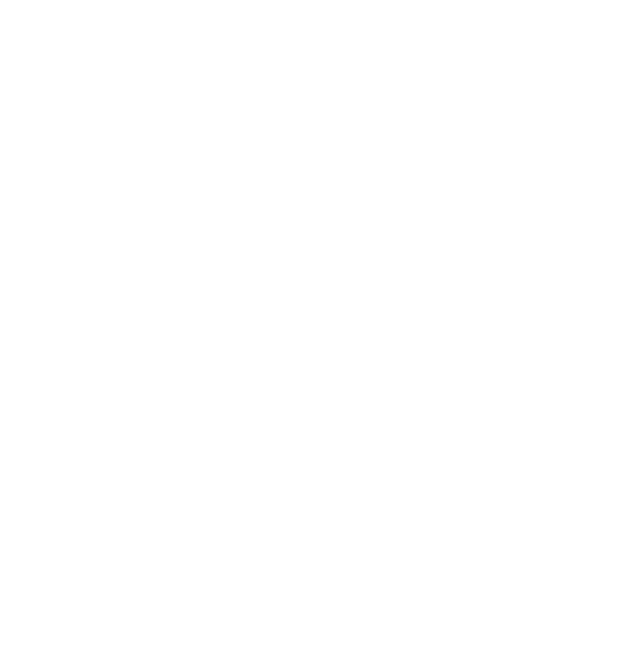
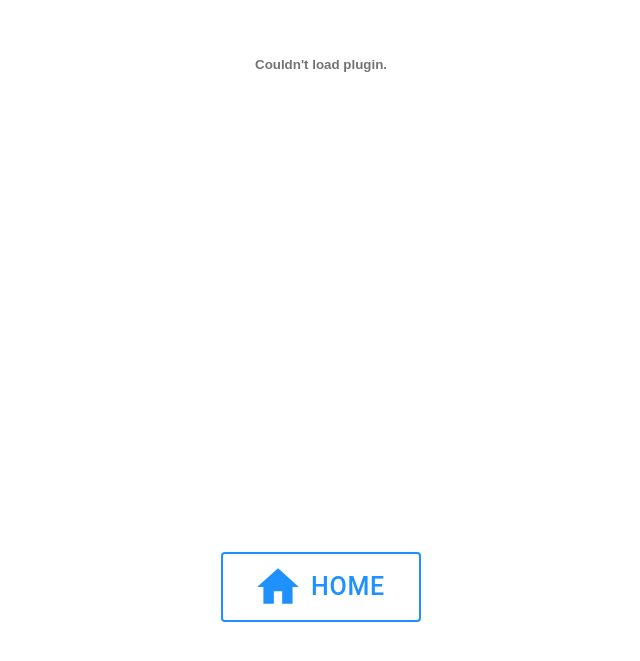
Before and after one commit to ElmarKenguerli/WC_SUDAT-WebApp, a React (Create React App) app: page /ReportPage in a window 1280 px wide. Before the commit this address had no page. Shown: the part 629-1290 px from the top of the page, without its empty margins (319-959 px from the left). Before the commit the page ends 800 px from the top, so only its background shows below. Built offline with nearby package versions, Linux system fonts and the light colour scheme.

Commit message:
Added ReportPage - pdf Report (moved from Landing)

```diff
--- a/src/App.js
+++ b/src/App.js
@@ -6,7 +6,7 @@
 import Assessment from "./Pages/Assessment";
 import Login from "./Pages/Login";
 import Signup from "./Pages/Signup";
-//import Screening from "./Components/Screening";
+import ReportPage from "./Pages/ReportPage";
 import LandingPage from "./Pages/LandingPage";
 
 
@@ -24,6 +24,7 @@
       <Route path="/LandingPage/" element ={<LandingPage/>}/>
       <Route path="/Assessment" element={<Assessment/>} />
       <Route path="/Signup/" element={<Signup/>} />
+      <Route path="/ReportPage/" element={<ReportPage/>} />
 
     </Routes>
 
--- a/src/Components/Screening.js
+++ b/src/Components/Screening.js
@@ -9,15 +9,15 @@
 //import SliderQuestion  from "./SliderQuestion";
 import BooleanQuestion  from "./BooleanQuestion";
 import FollowUpQuestions from './FollowUpQuestions';
-
+import {useNavigate} from "react-router-dom";
 import {
   DatePicker,MuiPickersUtilsProvider
 } from '@material-ui/pickers';
 import DateMomentUtils from '@date-io/moment';
-
 import { Select, FormHelperText, MenuItem,Radio, RadioGroup, FormControlLabel } from '@material-ui/core';
 import Slider from '@mui/material/Slider';
 let gender = "";
+
 
 export const setGender = (chosenGender) => {
   gender = chosenGender;
@@ -146,6 +146,7 @@
 }
 
 function Form() {
+  let navigate = useNavigate();
   const [formData, setFormData] = useReducer(formReducer, {});
   const [submitting, setSubmitting] = useState(false);
   const [hasAcceptedTsAndCs, setHasAcceptedTsAndCs] = useState(false);
@@ -190,6 +191,7 @@
       great = true;
     }
 
+
     setGreaterThanZero(great);
   });
 
@@ -216,6 +218,8 @@
     setTimeout(() => {
       setSubmitting(false);
     }, 3000)
+
+    navigate("/ReportPage")
   }
 
 
--- a/src/Pages/Assessment.js
+++ b/src/Pages/Assessment.js
@@ -4,6 +4,7 @@
 import Screening from '../Components/Screening'
 import VerticalLinearStepper from '../Components/Stepper'
 function Assessment() {
+
 
 
 
--- a/src/Pages/LandingPage.js
+++ b/src/Pages/LandingPage.js
@@ -65,15 +65,15 @@
         <Box textAlign="center" width="1000" margin="80px" >
           <DataGrid/>
           <br></br>
-          <h4>View Report Below</h4>
+          {/* <h4>View Report Below</h4> */}
 
           {/* Embedd pdf on page */}
-          <embed
+          {/* <embed
             src={PDF}
             type="application/pdf"
             height={800}
             width={700}
-          />
+          /> */}
 
 
 
--- /dev/null
+++ b/src/Pages/ReportPage.js
@@ -0,0 +1,64 @@
+import React,{useEffect} from 'react'
+import PDF from "../Assets/reportTest.pdf";
+import '../App.css'
+import {Box, Button} from '@mui/material';
+import MuiDrawer from '../Components/MuiDrawer'
+import HomeIcon from '@mui/icons-material/Home';
+import {useNavigate} from "react-router-dom";
+
+
+
+function ReportPage() {
+    let navigate = useNavigate();
+
+    // Start at top of page
+    useEffect(() => {
+        window.scrollTo(0, 0)
+    }, [])
+
+
+    return (
+        <>
+        <MuiDrawer/>
+        <Box textAlign="center" width="1000" margin="20px" >
+            <h2>Thank you for completing the assessment. Please print/download your assessment report</h2>
+            <br></br>
+            <h4>Assessment Report Below</h4>
+
+            {/* Embedd pdf on page */}
+            <embed
+            src={PDF}
+            type="application/pdf"
+            height={800}
+            width={800}
+            />
+
+        </Box>
+
+        <Box textAlign="center" width="1000" margin="80px" >
+            <Button
+            size="normal"
+            className='.right'
+            style={
+                {
+                width: 200,
+                height: 70,
+                fontSize: 25,
+                border: "2px solid dodgerblue",
+                margin:0,
+                color: "dodgerblue"
+                }}
+            startIcon={<HomeIcon style={{ fontSize: "50px" }}/>}
+            onClick={() => {
+                navigate("/LandingPage");
+            }}>
+            {" "}
+            Home
+            </Button>
+        </Box>
+        </>
+    );
+};
+
+
+export default ReportPage;
```
